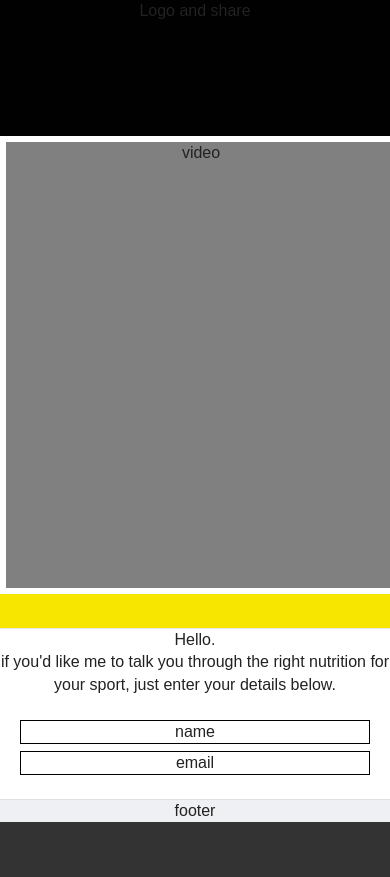
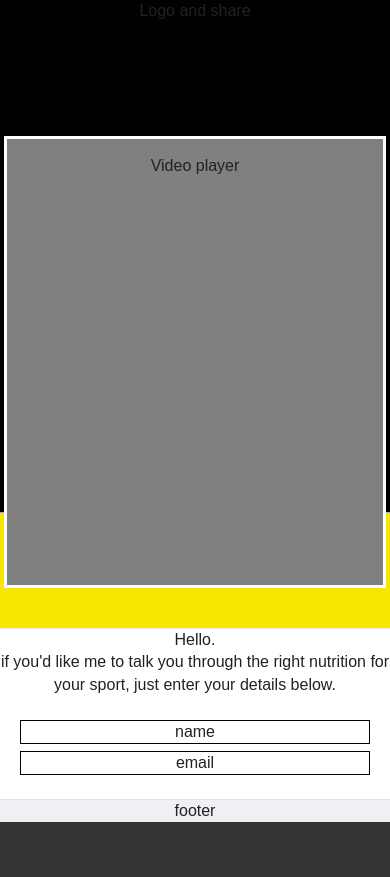
Before and after one commit to SpiceDave/askhoy, a PHP site: page / in a window 390 px wide. Run offline with PHP 8.4, Linux system fonts and the light colour scheme; some libraries are stand-ins or nearby versions.

Commit message:
good days work

```diff
--- a/css/main.css
+++ b/css/main.css
@@ -130,11 +130,15 @@ textarea {
 	background-color: #F0F0F2;
 }
 #video-main{
-	max-width:809px;
+	max-width:821px;
+	width:98%;
+	position:relative;
 	height:446px;
-	width:100%;
-	border: #fff 6px solid;
-	position:relative;
+	margin: 0 auto;
+}
+#video-inner{
+	border: #fff 0.4em solid;
+	height:100%;
 	background-color:gray;
 }
 #logo-share{
@@ -142,6 +146,18 @@ textarea {
 }
 .my-text-field{
 	border: 1px solid black;
+}
+
+
+
+/*ask hoy media queries */
+@media only screen and (max-width: 480px) {
+
+	#video-inner{
+		border: #fff 0.2em solid;
+		height:100%;
+		background-color:gray;
+	}
 }
 
 
@@ -207,11 +223,14 @@ textarea {
 	.span_1_of_2 {
 		width: 100%;
 	}
-}
 
 
-
-
+	#video-inner{
+		border: #fff 0.2em solid;
+		height:100%;
+		background-color:gray;
+	}
+}
 
 
 
@@ -328,6 +347,7 @@ textarea {
 
 @media only screen and (min-width: 35em) {
     /* Style adjustments for viewports that meet the condition */
+
 }
 
 @media print,
--- a/index.html
+++ b/index.html
@@ -25,7 +25,12 @@
         <div id-"wrapper">
             <div id="header" class="content-layer" align="center" >
                 <div id="logo-share" class="content-inner">Logo and share</div>
-                <div id="video-main" class="content-inner">video</div>
+                <div id="video-main" class="content-inner">
+                	<div id="video-inner">
+                	  <p>Video player</p>
+                	  <p>&nbsp;</p>
+                	</div>
+                </div>
             </div>
             <div id="trim" class="content-layer" align="center" >
                 <div class="content-inner">yellow strip</div>
```
